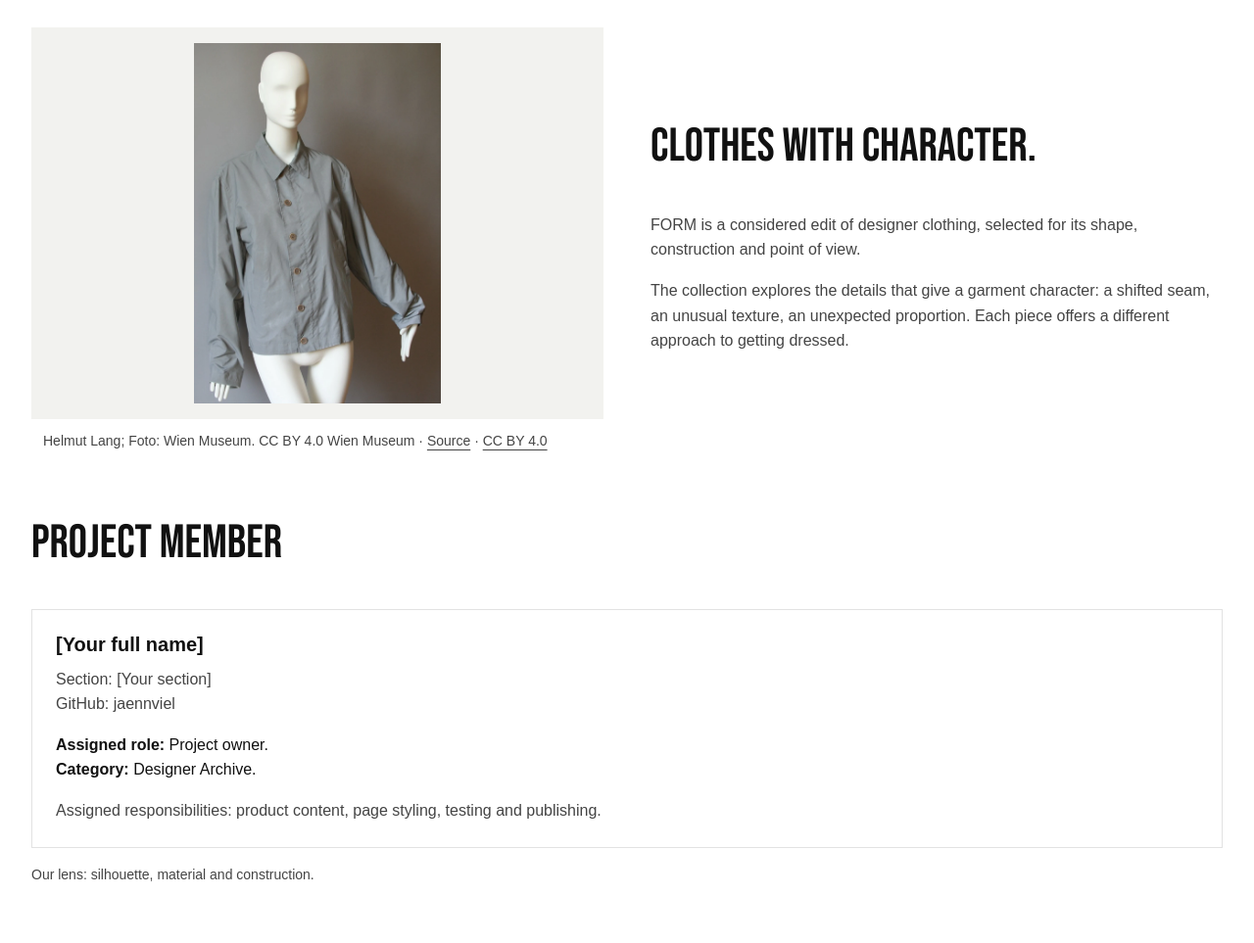
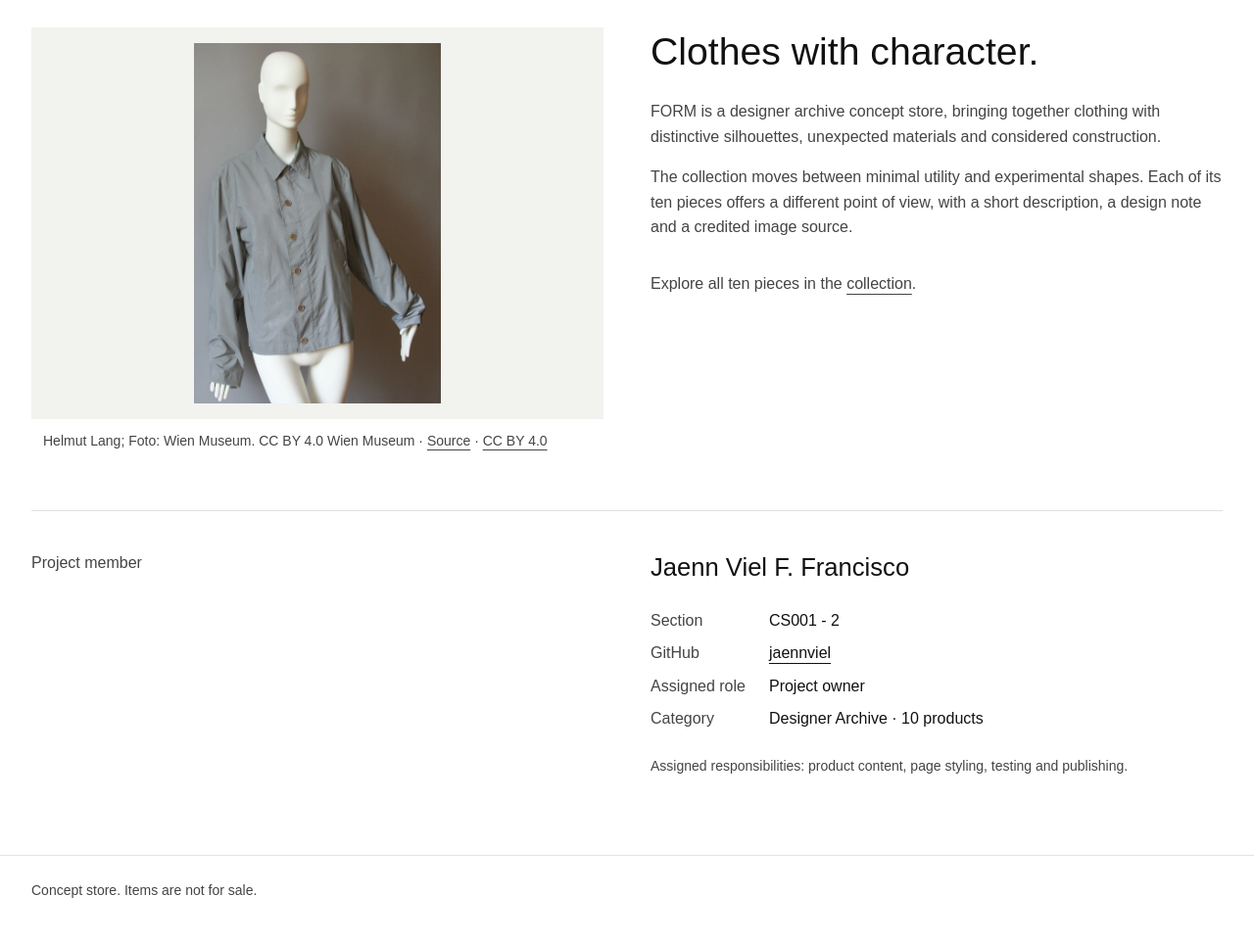
Before and after one commit to jaennviel/form, a plain HTML site: page about.html in a window 1280 px wide. Shown: the part 220-1183 px from the top of the page at 98% size. Drawn offline with Linux system fonts and the light colour scheme.

Commit message:
Refine About page and add supplied solo member details

```diff
--- a/about.html
+++ b/about.html
@@ -3,7 +3,7 @@
 <head>
   <meta charset="UTF-8">
   <meta name="viewport" content="width=device-width, initial-scale=1">
-  <meta name="description" content="The FORM store story and the approved solo project member’s assigned role.">
+  <meta name="description" content="About FORM: a designer archive concept by Jaenn Viel F. Francisco, CS001 - 2.">
   <meta name="theme-color" content="#ffffff">
   <title>About FORM | FORM</title>
   <!-- EXTERNAL CSS: shared layout, typography, navigation, footer and responsive cards. -->
@@ -31,10 +31,30 @@
         <a href="contact.html">Contact</a>
     </nav>
   </div></header>
-  <main id="main" tabindex="-1">
+  <main id="main" class="about-page" tabindex="-1">
     <div class="wrap page-content"><h1 class="visually-hidden">About FORM</h1>
-      <section class="story-layout" aria-labelledby="story-title"><figure class="about-photo"><img src="images/products/form-01.webp" alt="Gray Helmut Lang button-front jacket displayed on a white mannequin." width="1098" height="1600" fetchpriority="high"><figcaption class="image-credit">Helmut Lang; Foto: Wien Museum. CC BY 4.0 Wien Museum · <a href="https://sammlung.wienmuseum.at/en/object/1009506/">Source</a> · <a href="https://creativecommons.org/licenses/by/4.0/">CC BY 4.0</a></figcaption></figure><div class="prose"><h2 id="story-title">Clothes with character.</h2><p>FORM is a considered edit of designer clothing, selected for its shape, construction and point of view.</p><p>The collection explores the details that give a garment character: a shifted seam, an unusual texture, an unexpected proportion. Each piece offers a different approach to getting dressed.</p></div></section>
-      <section class="section" aria-labelledby="team-title"><h2 id="team-title">Project member</h2><article class="team-card"><h3>[Your full name]</h3><p class="muted">Section: [Your section]<br>GitHub: jaennviel</p><p><strong>Assigned role:</strong> Project owner.<br><strong>Category:</strong> Designer Archive.</p><p class="muted">Assigned responsibilities: product content, page styling, testing and publishing.</p></article><aside class="project-note">Our lens: silhouette, material and construction.</aside></section>
+      <section class="story-layout" aria-labelledby="story-title">
+        <figure class="about-photo"><img src="images/products/form-01.webp" alt="Gray Helmut Lang button-front jacket displayed on a white mannequin." width="1098" height="1600" fetchpriority="high"><figcaption class="image-credit">Helmut Lang; Foto: Wien Museum. CC BY 4.0 Wien Museum · <a href="https://sammlung.wienmuseum.at/en/object/1009506/">Source</a> · <a href="https://creativecommons.org/licenses/by/4.0/">CC BY 4.0</a></figcaption></figure>
+        <div class="prose">
+          <h2 id="story-title">Clothes with character.</h2>
+          <p>FORM is a designer archive concept store, bringing together clothing with distinctive silhouettes, unexpected materials and considered construction.</p>
+          <p>The collection moves between minimal utility and experimental shapes. Each of its ten pieces offers a different point of view, with a short description, a design note and a credited image source.</p>
+          <aside class="about-note">Explore all ten pieces in the <a href="category-1.html">collection</a>.</aside>
+        </div>
+      </section>
+      <section class="about-member" aria-labelledby="member-title">
+        <h2 id="member-title">Project member</h2>
+        <article aria-labelledby="member-name">
+          <h3 id="member-name">Jaenn Viel F. Francisco</h3>
+          <dl class="member-details">
+            <dt>Section</dt><dd>CS001 - 2</dd>
+            <dt>GitHub</dt><dd><a href="https://github.com/jaennviel">jaennviel</a></dd>
+            <dt>Assigned role</dt><dd>Project owner</dd>
+            <dt>Category</dt><dd>Designer Archive · 10 products</dd>
+          </dl>
+          <p class="muted member-responsibilities">Assigned responsibilities: product content, page styling, testing and publishing.</p>
+        </article>
+      </section>
     </div>
   </main>
   <footer class="site-footer"><div class="wrap footer-inner"><p>Concept store. Items are not for sale.</p></div></footer>
--- a/css/style.css
+++ b/css/style.css
@@ -351,3 +351,19 @@ input:user-invalid, textarea:user-invalid { border: 2px dashed #111111; }
 .product-notes h2 { font: normal 1rem/1.5 var(--font-body); margin-bottom: 0.5rem; }
 .product-notes .image-credit { padding: 0; margin-top: 2rem; }
 @media (forced-colors: active) { .breadcrumb a[aria-current] { text-decoration: underline; } }
+
+/* About: a concise store story and an accurate solo member profile. */
+.about-page .story-layout { align-items: start; }
+.about-page .prose { max-width: 38rem; }
+.about-page .prose h2 { font: normal clamp(1.75rem, 1.25rem + 1.5vw, 2.5rem)/1.25 var(--font-body); margin-bottom: 1.5rem; }
+.about-note { margin-top: 2rem; color: var(--muted); }
+.about-member { display: grid; grid-template-columns: 1fr 1fr; gap: 3rem; padding-block: 2.5rem 3.5rem; margin-top: 3rem; border-top: 1px solid var(--line); }
+.about-member > * { min-width: 0; }
+.about-member > h2 { font: normal 1rem/1.6 var(--font-body); margin: 0; color: var(--muted); }
+.about-member h3 { font: normal clamp(1.25rem, 1rem + 0.75vw, 1.75rem)/1.35 var(--font-body); margin-bottom: 1.5rem; }
+.member-details { display: grid; grid-template-columns: max-content minmax(0, 1fr); gap: 0.5rem 1.5rem; margin: 0; }
+.member-details dt { color: var(--muted); }
+.member-details dd { margin: 0; overflow-wrap: anywhere; }
+.member-responsibilities { max-width: 34rem; margin: 1.5rem 0 0; font-size: 0.875rem; }
+@media (max-width: 800px) { .about-member { gap: 2rem; } }
+@media (max-width: 600px) { .about-member { grid-template-columns: minmax(0, 1fr); gap: 1rem; margin-top: 2rem; padding-block: 2rem 2.5rem; } }
```
Also changed, not shown: 3 other files.
